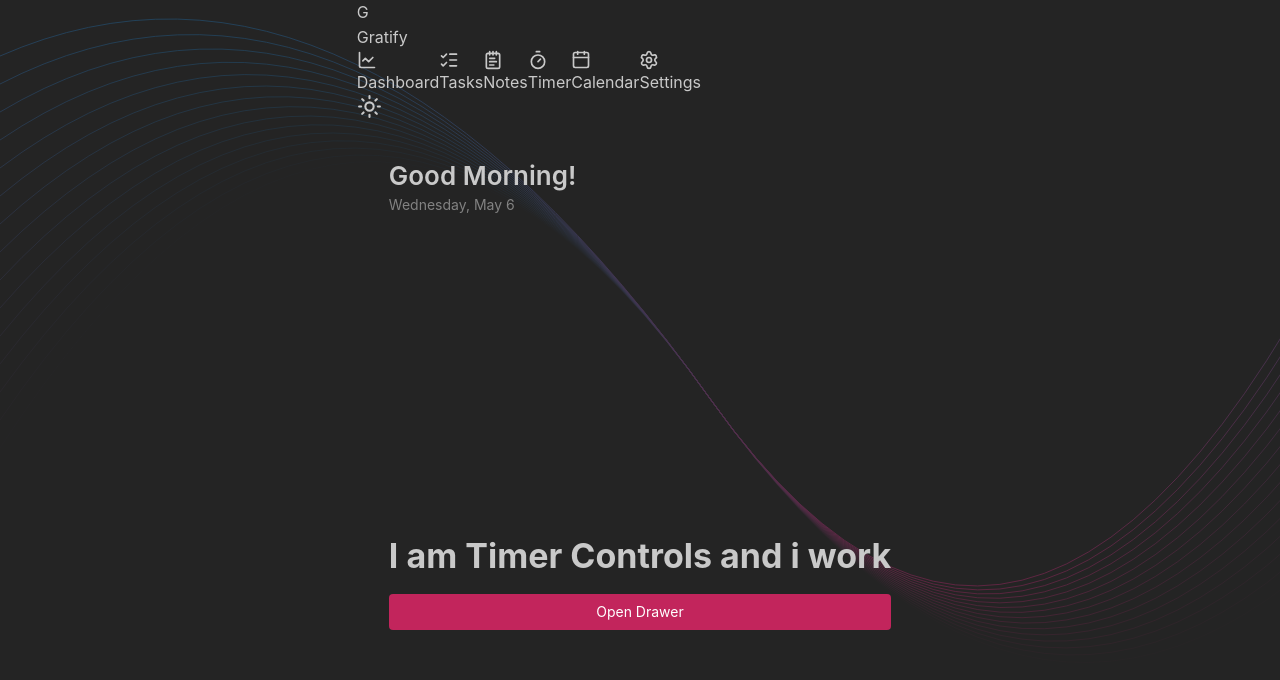
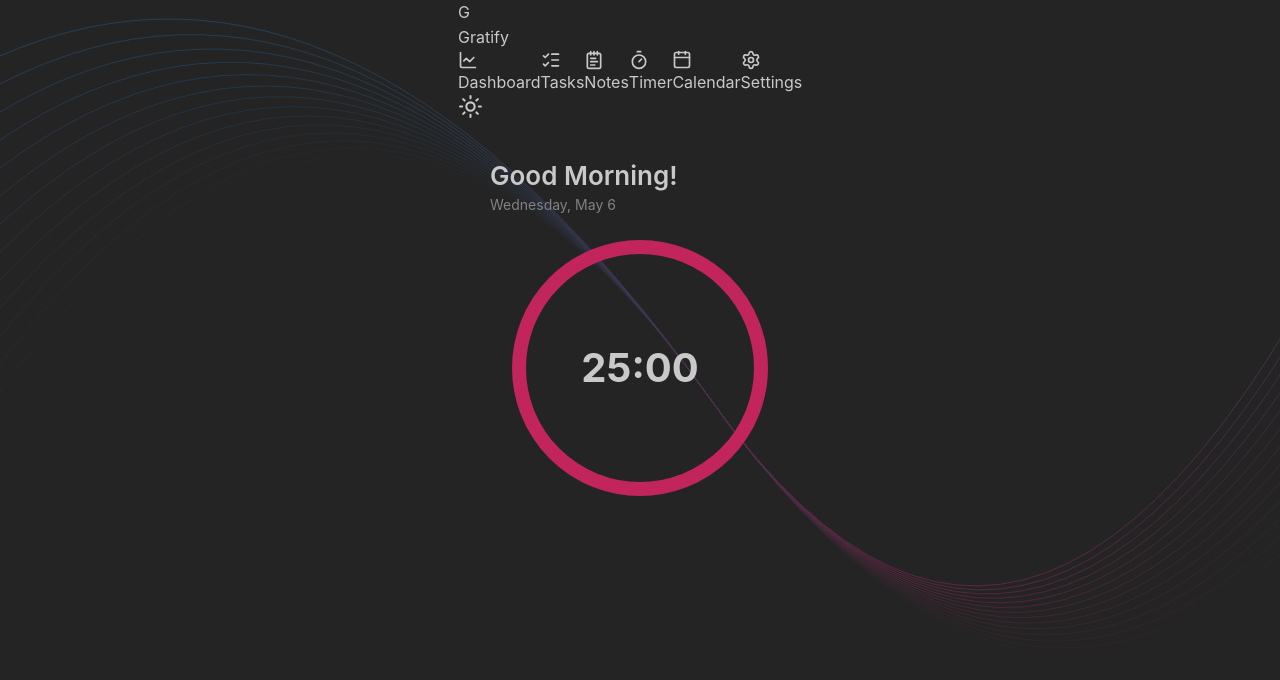
Before and after one commit to anandita-3217/gratify, a React (Vite) app in the folder src/renderer/: page /#/ in a window 1280 px wide. Both pictures are taken after a click on the button "Timer". Shown: the top 680 px of the page. Built offline with nearby package versions, Linux system fonts and the light colour scheme.

Commit message:
TODO: Notifs and sound play and in usezTimer work on handle end

```diff
--- a/src/renderer/src/pages/Timer/TimerRing.jsx
+++ b/src/renderer/src/pages/Timer/TimerRing.jsx
@@ -6,33 +6,22 @@
 //   isRunning    — drives breathing animation
 import useTimer from "./useTimer"
 
-export default function TimerRing({ seconds, totalSeconds, isRunning }) {
-  const radius = 120
-  const circumference = 2 * Math.PI * radius
-  const progress = seconds / totalSeconds
-  const strokeDashoffset = circumference * (1 -progress)
+import {Box, RingProgress, Stack, Text } from '@mantine/core'
 
-  const minutes = Math.floor(seconds/60).toString().padStart(2,'0')
+export default function TimerRing({ seconds=1500, totalSeconds=1500, isRunning=false }) {
+
+  const progress = totalSeconds === 0 ? 0 :Math.round((seconds/totalSeconds) * 100 )
+
+  const minutes = Math.floor(seconds / 60).toString().padStart(2, '0')
   const secs = (seconds % 60).toString().padStart(2,'0')
 
   return (
-    <div className={`relative flex items-center justify-center ${isRunning ? 'animate-pulse' : ''}`}>
-      <svg width="300" height="300" viewBox="0 0 300 300">
-        {/* background ring — always full circle, dimmed */}
-
-        {/* progress ring — shrinks as time runs out */}
-        {/* needs: strokeDasharray={circumference} strokeDashoffset={strokeDashoffset} */}
-        {/* needs: stroke="pink", strokeLinecap="round" */}
-        {/* needs: transform="rotate(-90 150 150)" to start from top */}
-        {/* needs: transition style for smooth animation */}
-        {/* needs: fill="none" */}
-
-      </svg>
-
-      {/* time display — centered absolutely over the SVG */}
-      {/* show MM:SS in large text */}
-      {/* show a label below like "Focus" or "Break" */}
-
-    </div>
+    <Stack align="center" justify="center">
+      <RingProgress size={300} thickness={14} sections={[{value: progress, color: "pink"}]} label={
+        <Stack align="center" gap={0}>
+          <Text size="2.5rem" fw={700} ta="center">{minutes}:{secs}</Text>
+        </Stack>
+      }/>
+    </Stack>
   )
 }
--- a/src/renderer/src/pages/Timer/index.jsx
+++ b/src/renderer/src/pages/Timer/index.jsx
@@ -20,12 +20,7 @@ function getGreeting(){
 
 export default function Timer() {
   // const { ...everything } = usePomodoro()
-  const {mode, setMode,
-        basicSeconds, setBasicSeconds,
-        technique, setTechnique,phase,
-        cyclesCompleted,secondsRemaining,
-        isRunning,settings, updateSettings,
-        start, stop, pause, skip, reset,getTotalSeconds,TECHNIQUES}  = useTimer()
+  const {seconds, totalSeconds, isRunning, start, stop, pause, reset, setDuration}  = useTimer()
 
   // const [settingsOpened, { open, close }] = useDisclosure(false)
   const [settingsOpened, { open, close }] = useDisclosure(false)
@@ -45,10 +40,10 @@ export default function Timer() {
                 </Text>
             </Group>
             <Stack>
-                <TimerRing/>
-                <TimerControls/>
-                <Button onClick={open}>Open Drawer</Button>
-                <TimerSettings/>
+                <TimerRing seconds={seconds} totalSeconds={totalSeconds} isRunning={true}/>
+                {/* <TimerControls/> */}
+                {/* <Button onClick={open}>Open Drawer</Button> */}
+                {/* <TimerSettings/> */}
             </Stack>
 
         </Stack>
--- a/src/renderer/src/pages/Timer/useTimer.js
+++ b/src/renderer/src/pages/Timer/useTimer.js
@@ -58,5 +58,8 @@ export default function useTimer(){
         setSeconds(seconds)
         setTotalSeconds(seconds)
     }
-    return {seconds, setSeconds, isRunning, start, stop, pause, reset, setDuration}
+    function handleTimeUp(){
+        // TODO: should handle clean up and notif and play sound after the timer is up
+    }
+    return {seconds, totalSeconds, isRunning, start, stop, pause, reset, setDuration}
 }
```
